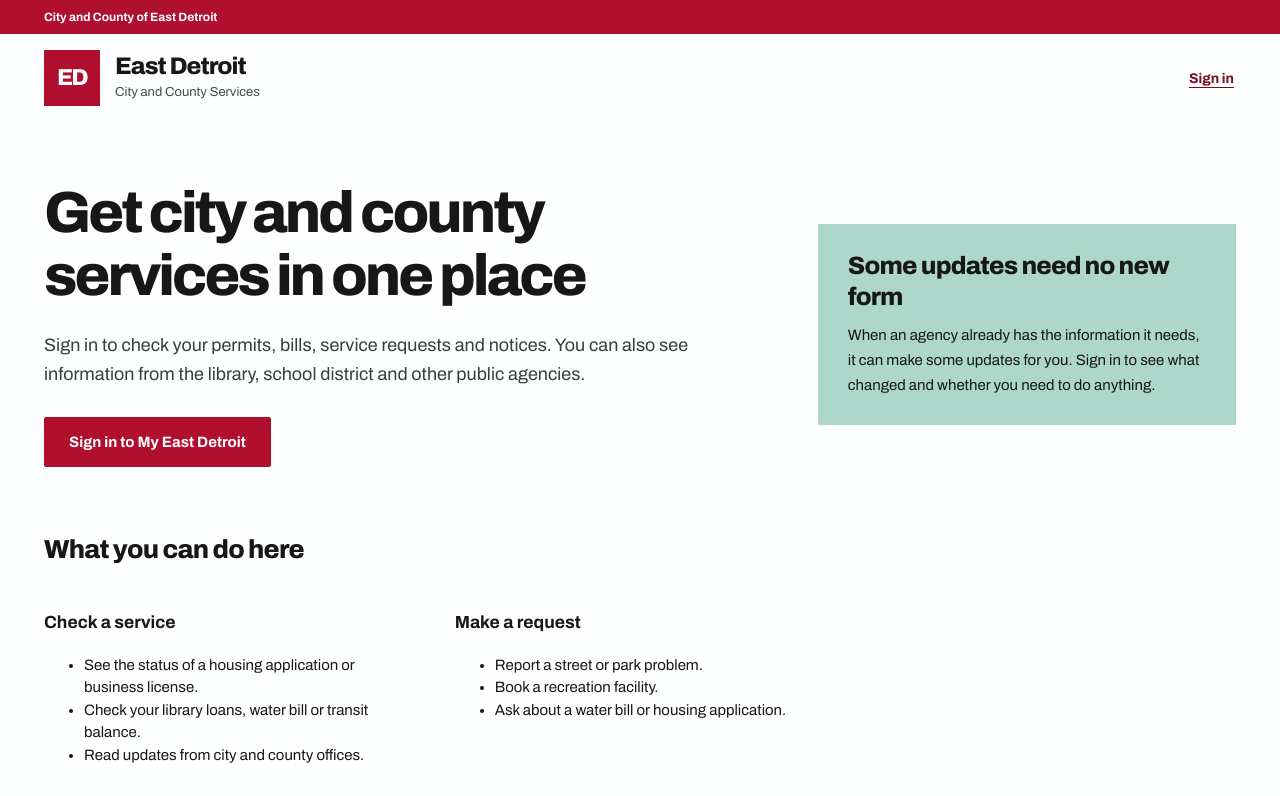
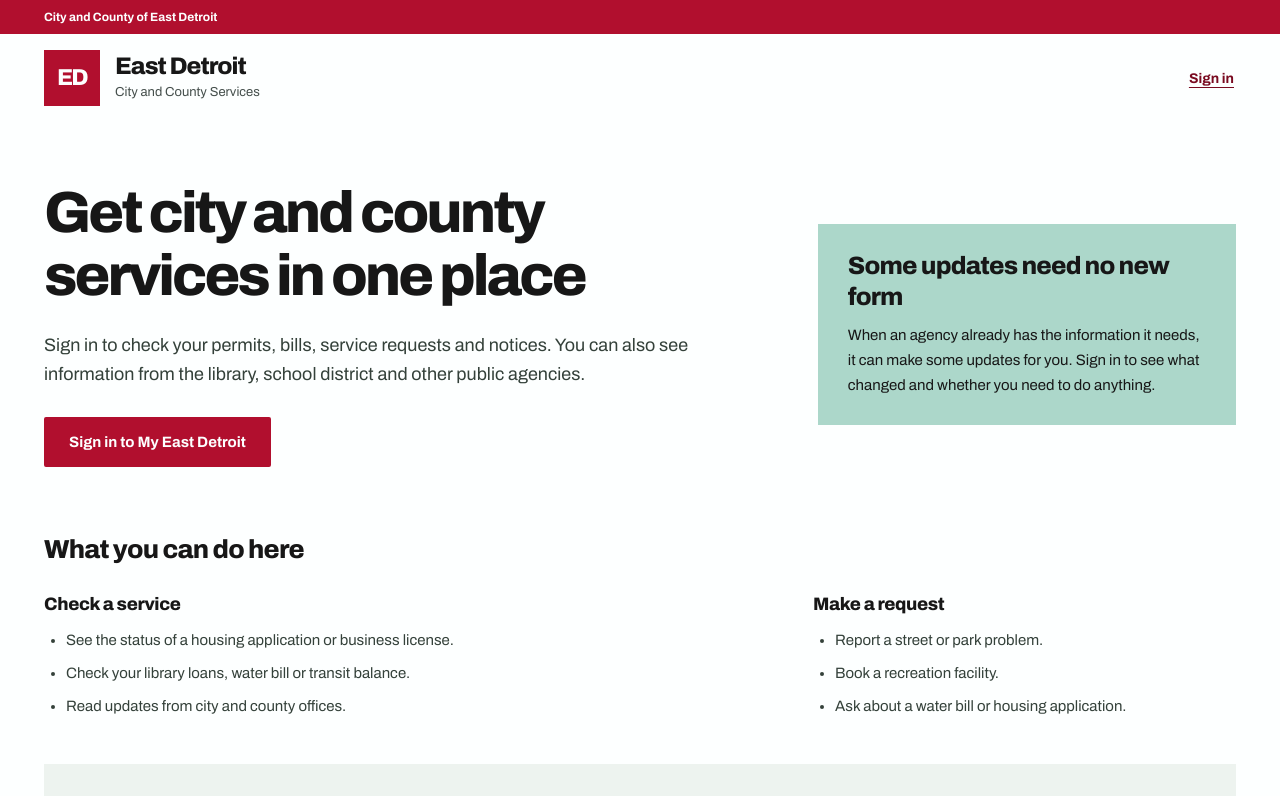
Before and after one commit to quarterback/field-school, a React (Vite) app in the folder east-detroit/prototype/portable/: page / in a window 1280 px wide. Shown: the top 796 px of the page. Built offline with nearby package versions, Linux system fonts and the light colour scheme.

Commit message:
Give homepage task groups unequal widths and readable lists

```diff
--- a/east-detroit/prototype/portable/src/east-detroit.css
+++ b/east-detroit/prototype/portable/src/east-detroit.css
@@ -78,7 +78,7 @@ a{color:var(--ruby-dark)}
 .filter-bar{background:#f1f5f3;padding:16px;margin-bottom:14px;display:flex;align-items:center;gap:18px}
 .filter-bar label{font-weight:700;font-size:14px}
 .filter-bar input{flex:1;max-width:600px;min-width:0;padding:11px 13px;border:1px solid #63736b;border-radius:2px;background:white}
-.directory-list{;}
+
 .directory-row{display:grid;grid-template-columns:minmax(0,1fr) 210px;gap:24px;padding:19px 8px;}
 .directory-row h2{margin:0;font-size:18px;font-weight:800;letter-spacing:-.02em}
 .directory-row p{margin:7px 0;font-size:14px;max-width:710px}
@@ -322,7 +322,7 @@ a{color:var(--ruby-dark)}
 .scenario-control .tour-button{max-width:100%}
 .renewal-record{max-width:950px}
 .renewal-record>.service-provenance{margin-top:12px}
-.renewal-record>.table-scroll{;}
+
 @media(max-width:900px){.proactive-item{grid-template-columns:135px minmax(0,1fr);gap:13px}.proactive-item .table-link{grid-column:2;justify-self:start;text-align:left}.family-offer{grid-template-columns:1fr;gap:10px}.family-offer>div:last-child{flex-direction:row;align-items:center;flex-wrap:wrap}}
 @media(max-width:650px){.proactive-item{grid-template-columns:1fr;padding:15px 2px;gap:8px}.proactive-item .table-link{grid-column:1}.proactive-status{order:0}.proactive-content{order:1}.family-offer{padding:14px 2px}.family-offer .program-submit{min-width:0}.service-provenance>div{padding:10px}.scenario-control{padding:14px}}
 
@@ -354,9 +354,9 @@ a{color:var(--ruby-dark)}
 .public-feature p{font-size:15px;line-height:1.65;margin:0;max-width:440px}
 .public-capabilities{padding:7px 0 45px}
 .public-capabilities>h2{font-size:26px;letter-spacing:-.03em;font-weight:800;margin:0 0 23px}
-.public-capability-grid{display:grid;grid-template-columns:repeat(3,minmax(0,1fr));gap:40px}
-.public-capability-grid article h3{font-size:18px;font-weight:800;margin:0 0 9px;line-height:1.35;letter-spacing:-.02em}
-.public-capability-grid article p{font-size:14px;line-height:1.65;color:#34413a;margin:0}
+.public-capability-grid{display:grid;grid-template-columns:minmax(0,1.25fr) minmax(0,.75fr);column-gap:clamp(32px,5vw,72px);row-gap:24px;align-items:start}
+.public-capability-grid h3{font-size:18px;font-weight:800;margin:0 0 12px;line-height:1.35;letter-spacing:-.02em}
+.public-capability-grid ul{font-size:15px;line-height:1.65;color:#34413a;max-width:51ch;margin:0;padding-left:22px}.public-capability-grid li+li{margin-top:8px}
 .public-service-note{display:grid;grid-template-columns:minmax(0,.85fr) minmax(0,1.15fr);gap:14px 48px;background:#edf3ef;padding:29px 32px;align-items:start}
 .public-service-note h2{font-size:21px;font-weight:800;margin:0;line-height:1.4;letter-spacing:-.02em}
 .public-service-note p{font-size:14px;margin:0;color:#34413a;line-height:1.65}
```
